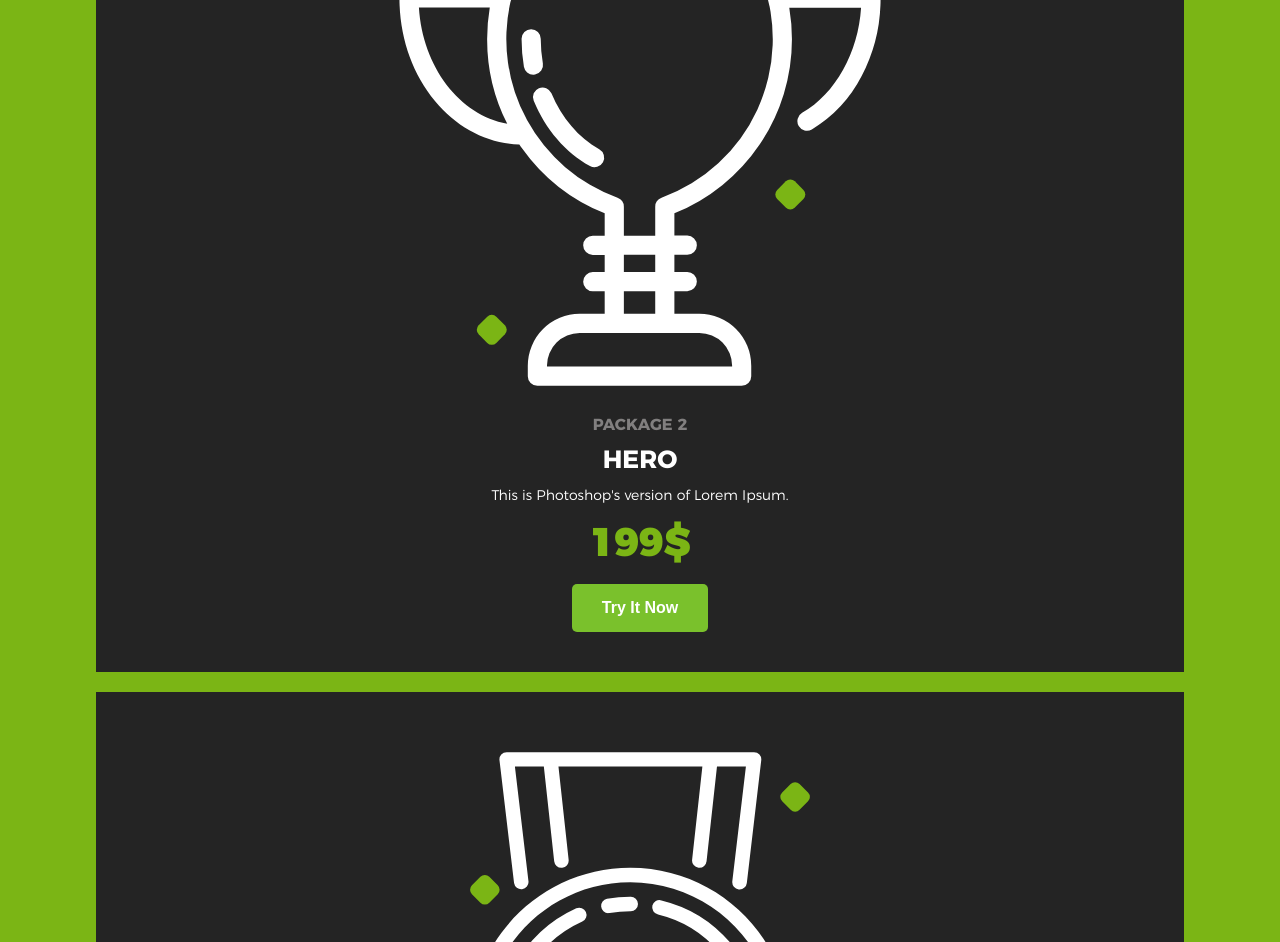
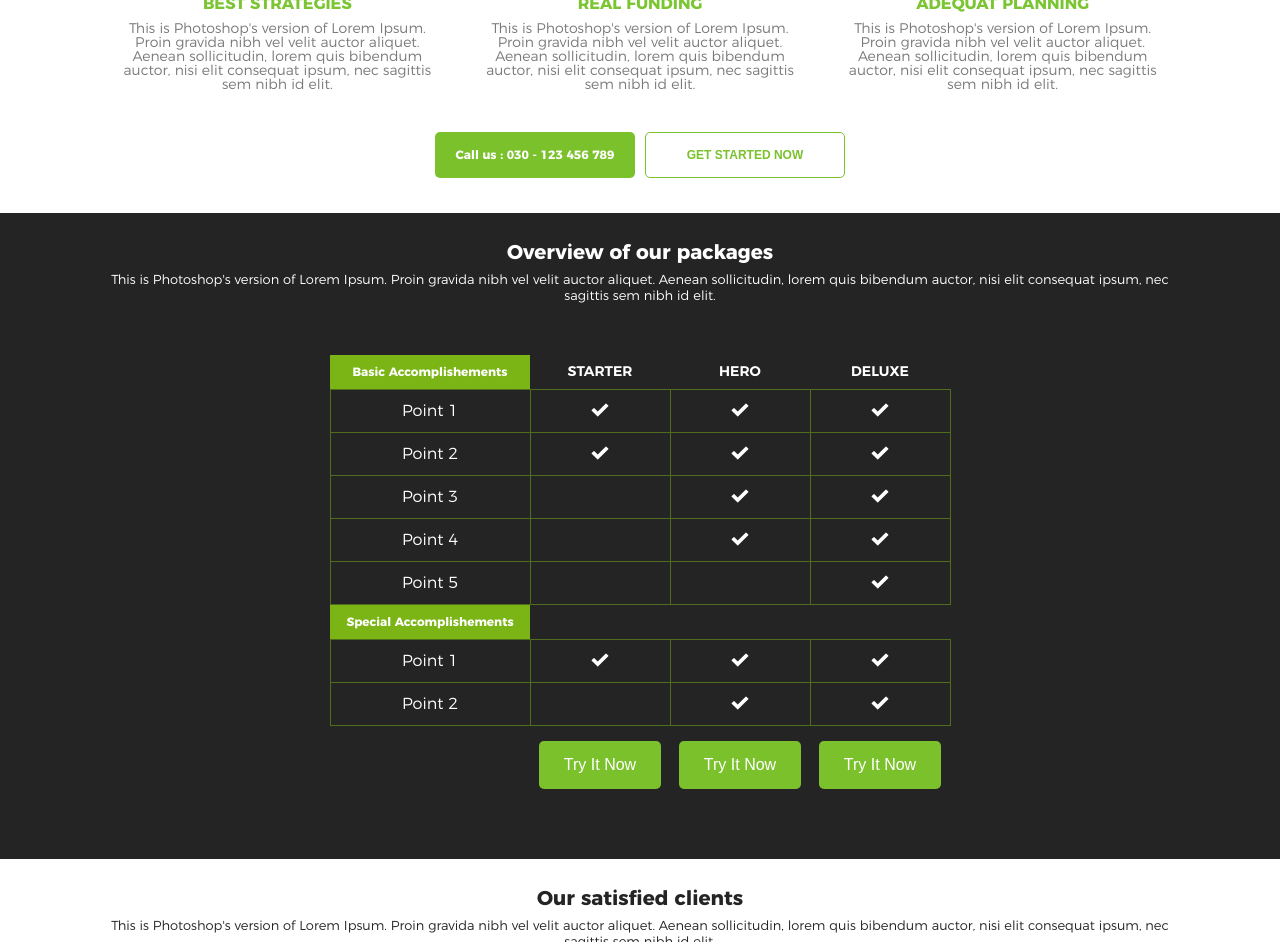
Before and after one commit to k-krusiec/layouts, a website: page layout004/app/index.html in a window 1280 px wide. Shown: the part 1265-2207 px from the top of the page. Drawn offline with nearby package versions, Linux system fonts and the light colour scheme; files that its build step writes are made by us from their sources.

Commit message:
added media queries for 768px

```diff
--- a/layout004/app/index.html
+++ b/layout004/app/index.html
@@ -87,6 +87,7 @@
         <h2>We offer you a lot of advantages</h2>
         <p class="about-info">This is Photoshop's version  of Lorem Ipsum. Proin gravida nibh vel velit auctor aliquet.  Aenean sollicitudin, lorem quis bibendum auctor, nisi elit consequat ipsum, nec sagittis sem nibh id elit.</p>
         <div class="profits">
+          <div class="profit-group">
             <div class="profit-item">
               <img src="./images/knight.svg" alt="">
               <h5>Best strategies</h5>
@@ -102,6 +103,8 @@
               <h5>Adequat planning</h5>
               <p>This is Photoshop's version  of Lorem Ipsum. Proin gravida nibh vel velit auctor aliquet.  Aenean sollicitudin, lorem quis bibendum auctor, nisi elit consequat ipsum, nec sagittis sem nibh id elit.</p>
             </div>
+          </div>
+          <div class="profit-group">
             <div class="profit-item">
               <img src="./images/knight.svg" alt="">
               <h5>Best strategies</h5>
@@ -116,6 +119,7 @@
               <img src="./images/google_app.svg" alt="">
               <h5>Adequat planning</h5>
               <p>This is Photoshop's version  of Lorem Ipsum. Proin gravida nibh vel velit auctor aliquet.  Aenean sollicitudin, lorem quis bibendum auctor, nisi elit consequat ipsum, nec sagittis sem nibh id elit.</p>
+            </div>
           </div>
         </div>
         <div class="call-to-action">
--- a/layout004/app/scss/partials/_mediaqueries.scss
+++ b/layout004/app/scss/partials/_mediaqueries.scss
@@ -81,3 +81,131 @@
     }
   }
 }
+
+@media (min-width: 768px) {
+  header {
+    h1 {
+      @include font-settings (inherit, 2.5rem, 400);
+      line-height: 3rem;
+      span:last-of-type {
+        &::before {
+          content: '\A';
+          white-space: pre;
+        }
+      }
+    }
+    .header-info {
+      @include font-settings (inherit, 1.4rem, 300);
+      line-height: 2rem;
+      text-align: center;
+      padding: 0 15px 40px;
+    }
+  }
+
+  .packages-section {
+    padding: 30px 0 0;
+    h2 {
+      @include font-settings ($white, 2rem, 700);
+      margin-bottom: 10px;
+    }
+    .packages-info {
+      @include font-settings ($white, 1.3rem, 300);
+    }
+    .packages {
+      flex-flow: row;
+    }
+    .package-item {
+      padding: 30px;
+      margin: 30px 0 0;
+      img {
+        width: 50%;
+      }
+      h4 {
+        font-size: 1.6rem;
+        margin-bottom: 15px;
+      }
+      .package-info {
+        font-size: 1.4rem;
+      }
+    }
+    .package-item:nth-of-type(2) {
+      padding-top: 40px;
+      margin: 20px 20px 0;
+    }
+    .package-item:last-of-type {
+      margin-bottom: 0;
+    }
+  }
+  .about-section {
+    h2 {
+      @include font-settings ($dark-gray, 2rem, 700);
+    }
+
+    .about-info {
+      @include font-settings ($dark-gray, 1.3rem, 300);
+    }
+    .profit-group {
+      display: flex;
+      flex-flow: row;
+    }
+    .profit-item {
+
+      p {
+        @include font-settings ($light-gray, 1.4rem, 300);
+      }
+    }
+    .phone-number {
+      margin: 20px 5px 5px;
+    }
+
+    button {
+      margin: 20px 5px 5px;
+      padding: 15px;
+    }
+  }
+  .overview-section {
+    background: $dark-gray;
+    padding: 30px 0 50px;
+    text-align: center;
+    color: $white;
+
+    h2 {
+      @include font-settings ($white, 2rem, 700);
+    }
+
+    .overview-info {
+      @include font-settings ($white, 1.3rem, 300);
+    }
+
+    .overview-table {
+      tr th:not(:first-child) {
+        min-width: 140px;
+      }
+      tr th:first-child {
+        width: 200px;
+        padding: 10px 0;
+        span {
+          &::after {
+            content: '';
+            white-space: normal;
+          }
+        }
+      }
+      tr:last-of-type td {
+        button {
+          @include font-settings ($white, 1.6rem, 300);
+          padding: 15px 25px;
+        }
+      }
+    }
+  }
+  .clients-section {
+    h2 {
+      @include font-settings ($dark-gray, 2rem, 700);
+    }
+
+    .clients-info {
+      @include font-settings ($dark-gray, 1.3rem, 300);
+    }
+  }
+}
```
Lines whose indentation alone changed are shown as unchanged.
